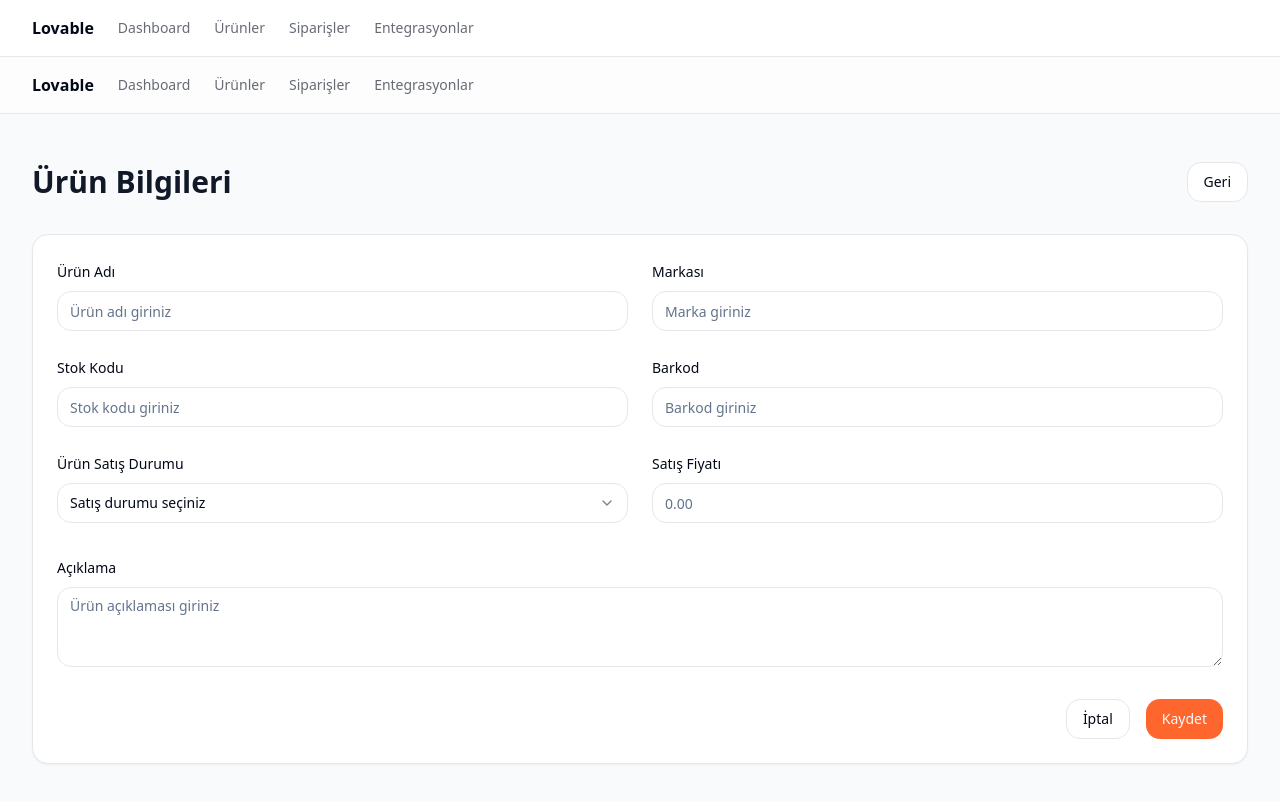
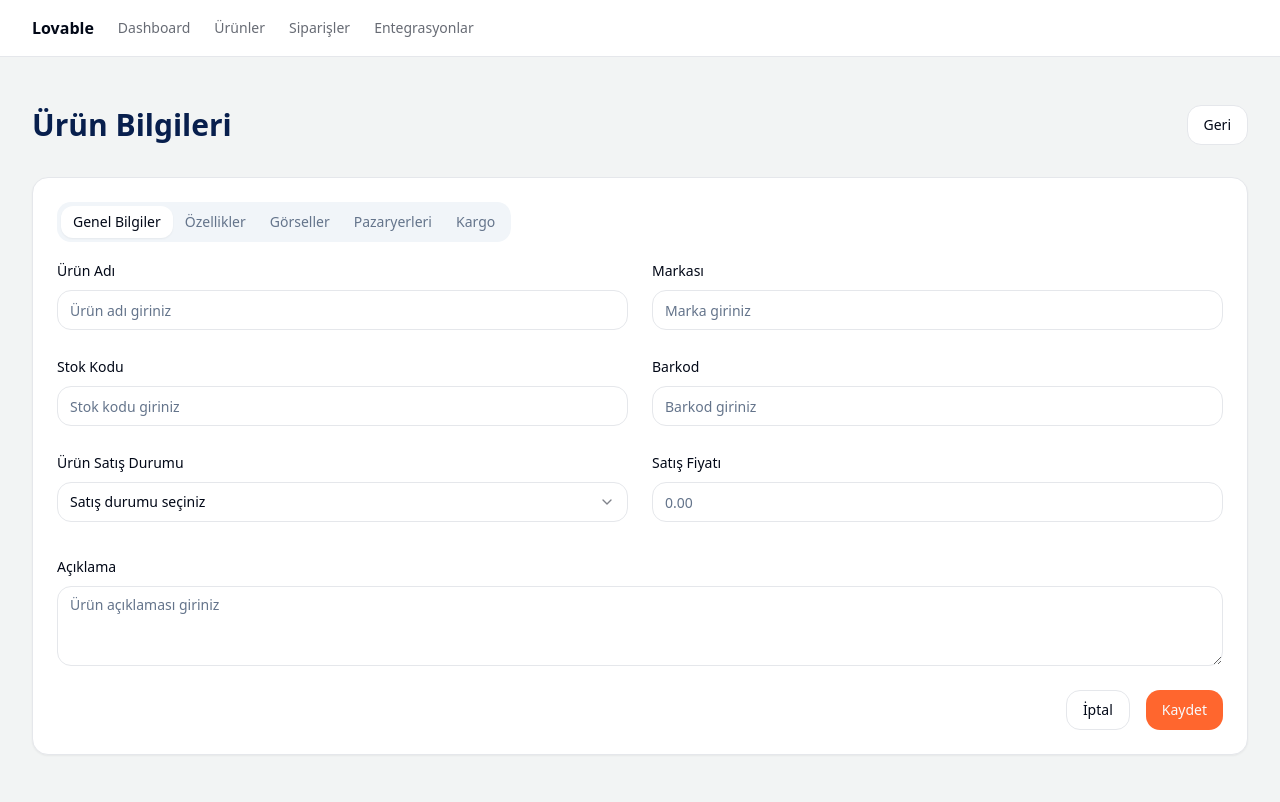
Before and after one commit to kerimatayolu34/marketplace-manager-pro, a React (Vite) app: page /products/1 in a window 1280 px wide. Shown: the top 802 px of the page. Built offline with nearby package versions, Linux system fonts and the light colour scheme.

Commit message:
Revert Product Detail Page Tabs
Restore the previous tab system in the product detail page as requested.
[skip gpt_engineer]

```diff
--- a/src/pages/ProductDetail.tsx
+++ b/src/pages/ProductDetail.tsx
@@ -1,25 +1,34 @@
-import { Navbar } from "@/components/Navbar";
 import { Button } from "@/components/ui/button";
 import { Card, CardContent } from "@/components/ui/card";
 import { Input } from "@/components/ui/input";
 import { Label } from "@/components/ui/label";
 import { Select, SelectContent, SelectItem, SelectTrigger, SelectValue } from "@/components/ui/select";
 import { Textarea } from "@/components/ui/textarea";
+import { Tabs, TabsContent, TabsList, TabsTrigger } from "@/components/ui/tabs";
 
 const ProductDetail = () => {
   return (
-    <div className="min-h-screen bg-gray-50">
-      <Navbar />
+    <div className="min-h-screen bg-[#F2F4F4]">
       <main className="max-w-7xl mx-auto py-6 sm:px-6 lg:px-8">
         <div className="px-4 py-6 sm:px-0">
           <div className="flex items-center justify-between mb-8">
-            <h1 className="text-3xl font-bold text-gray-900">Ürün Bilgileri</h1>
+            <h1 className="text-3xl font-bold text-[#081F4D]">Ürün Bilgileri</h1>
             <Button variant="outline">Geri</Button>
           </div>
 
           <Card>
             <CardContent className="p-6">
-              <form className="space-y-8">
+              <Tabs defaultValue="general" className="space-y-4">
+                <TabsList>
+                  <TabsTrigger value="general">Genel Bilgiler</TabsTrigger>
+                  <TabsTrigger value="attributes">Özellikler</TabsTrigger>
+                  <TabsTrigger value="images">Görseller</TabsTrigger>
+                  <TabsTrigger value="marketplaces">Pazaryerleri</TabsTrigger>
+                  <TabsTrigger value="shipping">Kargo</TabsTrigger>
+                </TabsList>
+
+                <TabsContent value="general">
+                  <div className="space-y-8">
                     <div className="grid grid-cols-1 md:grid-cols-2 gap-6">
                       <div className="space-y-2">
                         <Label htmlFor="name">Ürün Adı</Label>
@@ -64,12 +73,42 @@ const ProductDetail = () => {
                       <Label htmlFor="description">Açıklama</Label>
                       <Textarea id="description" placeholder="Ürün açıklaması giriniz" />
                     </div>
+                  </div>
+                </TabsContent>
 
-                <div className="flex justify-end space-x-4">
+                <TabsContent value="attributes">
+                  <div className="space-y-4">
+                    <h3 className="text-lg font-medium">Ürün Özellikleri</h3>
+                    {/* Attributes content will be implemented */}
+                  </div>
+                </TabsContent>
+
+                <TabsContent value="images">
+                  <div className="space-y-4">
+                    <h3 className="text-lg font-medium">Ürün Görselleri</h3>
+                    {/* Images content will be implemented */}
+                  </div>
+                </TabsContent>
+
+                <TabsContent value="marketplaces">
+                  <div className="space-y-4">
+                    <h3 className="text-lg font-medium">Pazaryeri Entegrasyonları</h3>
+                    {/* Marketplaces content will be implemented */}
+                  </div>
+                </TabsContent>
+
+                <TabsContent value="shipping">
+                  <div className="space-y-4">
+                    <h3 className="text-lg font-medium">Kargo Bilgileri</h3>
+                    {/* Shipping content will be implemented */}
+                  </div>
+                </TabsContent>
+              </Tabs>
+
+              <div className="flex justify-end space-x-4 mt-6">
                 <Button variant="outline">İptal</Button>
                 <Button>Kaydet</Button>
               </div>
-              </form>
             </CardContent>
           </Card>
         </div>
```
Lines whose indentation alone changed are shown as unchanged.
